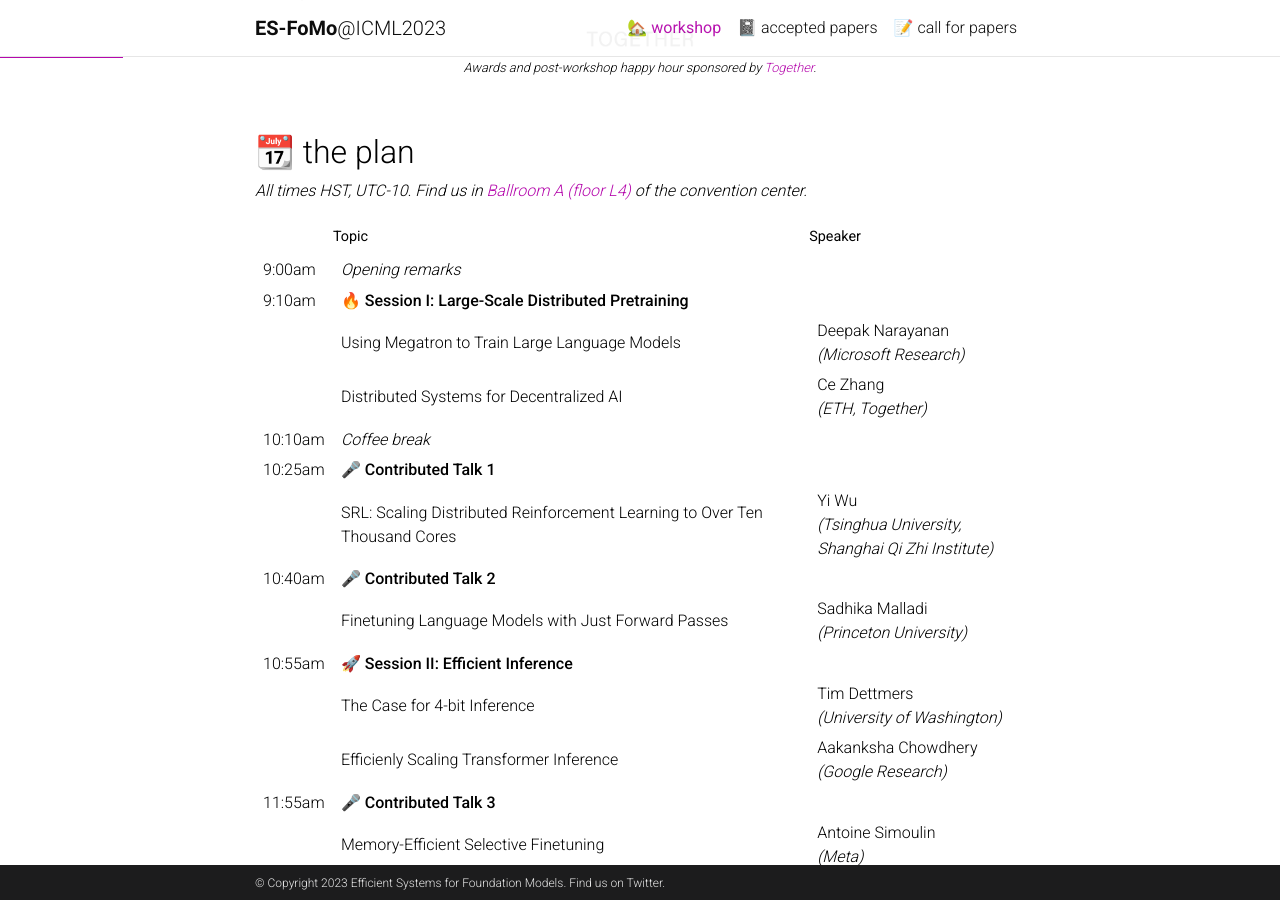
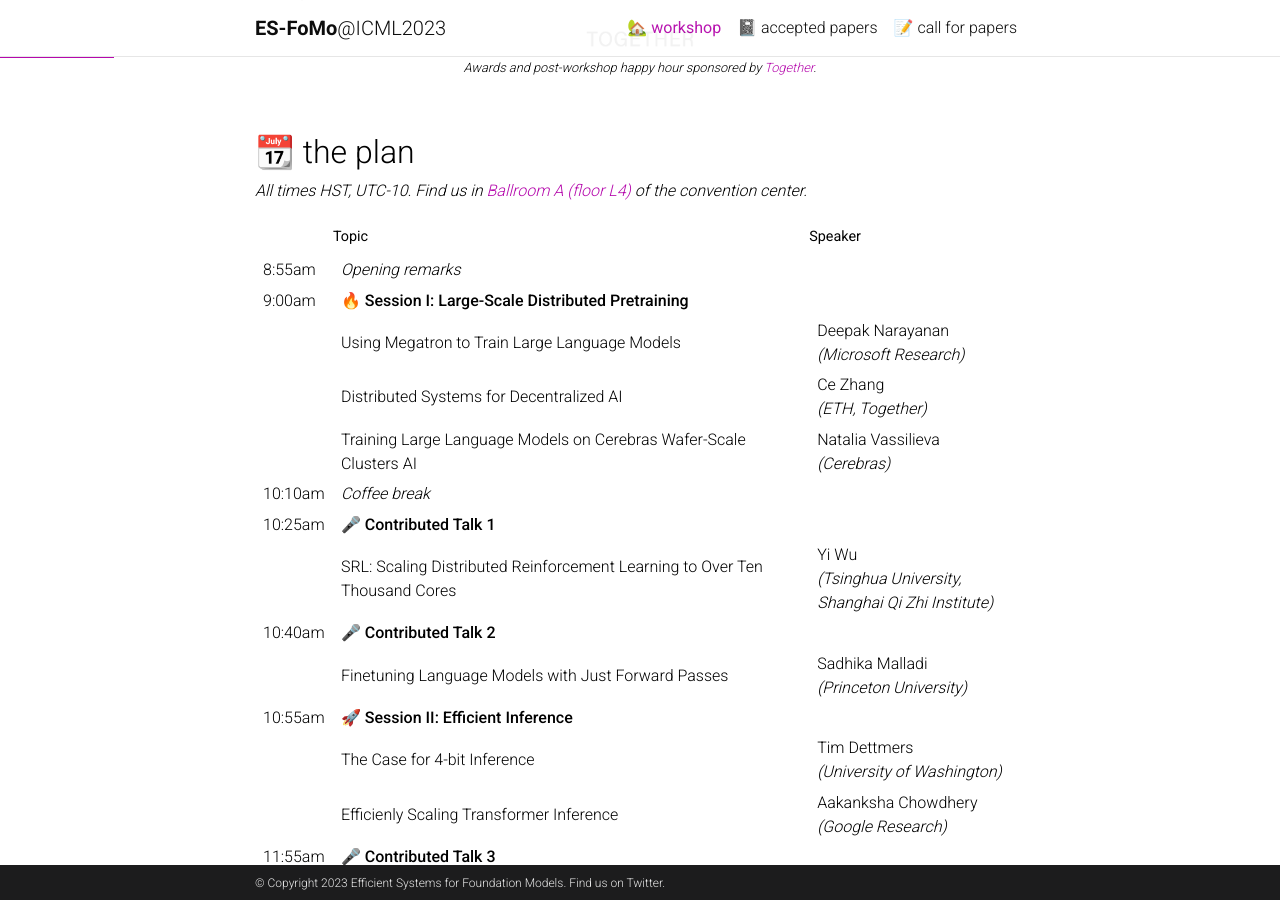
Before and after one commit to slippylolo/es-fomo.github.io, a Jekyll site: the page built from _pages/about.md, in a window 1280 px wide and 900 px high, scrolled down 598 px. Built offline with Jekyll 4.4.1, drawn with Linux system fonts in a browser that asks for light colours; full-size pictures stand in for the smaller copies a plugin makes; comment, search, counter and statistics services are not loaded; a style sheet for code colours, icons or effects is not loaded; some of the changed text lies outside the part shown.

Commit message:
:sparkles: Add back Cerebras talk

```diff
--- a/_pages/about.md
+++ b/_pages/about.md
@@ -28,10 +28,11 @@ subtitle: <i>Workshop at the International Conference on Machine Learning (ICML)
 
 |         | Topic                                                                                                                                     | Speaker                                                         |
 | ------- | ----------------------------------------------------------------------------------------------------------------------------------------- | --------------------------------------------------------------- |
-| 9:00am  | *Opening remarks*                                                                                                                         |                                                                 |
-| 9:10am  | 🔥 **Session I: Large-Scale Distributed Pretraining**                                                                                     |                                                                 |
+| 8:55am  | *Opening remarks*                                                                                                                         |                                                                 |
+| 9:00am  | 🔥 **Session I: Large-Scale Distributed Pretraining**                                                                                     |                                                                 |
 |         | Using Megatron to Train Large Language Models                                                                                             | Deepak Narayanan <br> *(Microsoft Research)*                    |
 |         | Distributed Systems for Decentralized AI                                                                                                  | Ce Zhang <br> *(ETH, Together)*                                 |
+|         | Training Large Language Models on Cerebras Wafer-Scale Clusters AI                                                                                                  | Natalia Vassilieva <br> *(Cerebras)*                                 |
 | 10:10am | *Coffee break*                                                                                                                            |                                                                 |
 | 10:25am | 🎤 **Contributed Talk 1**                                                                                                                 |                                                                 |
 |         | SRL: Scaling Distributed Reinforcement Learning to Over Ten Thousand Cores                                                                | Yi Wu   <br> *(Tsinghua University, Shanghai Qi Zhi Institute)* |
```
Also changed, not shown: _projects/natalia.md (added, +9 -0 lines).
